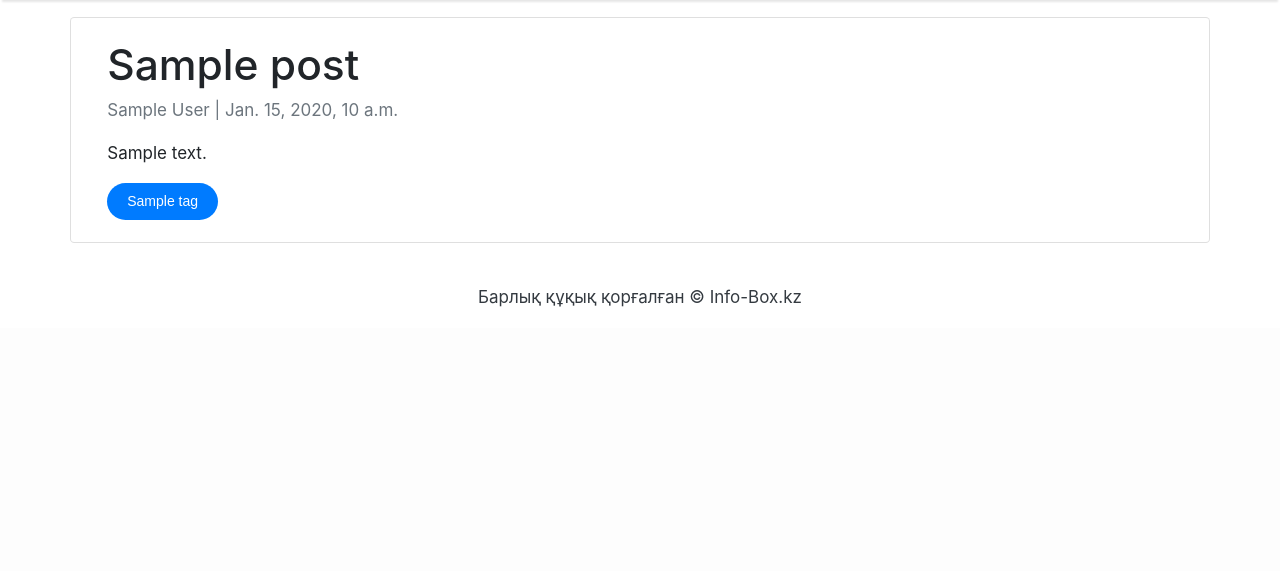
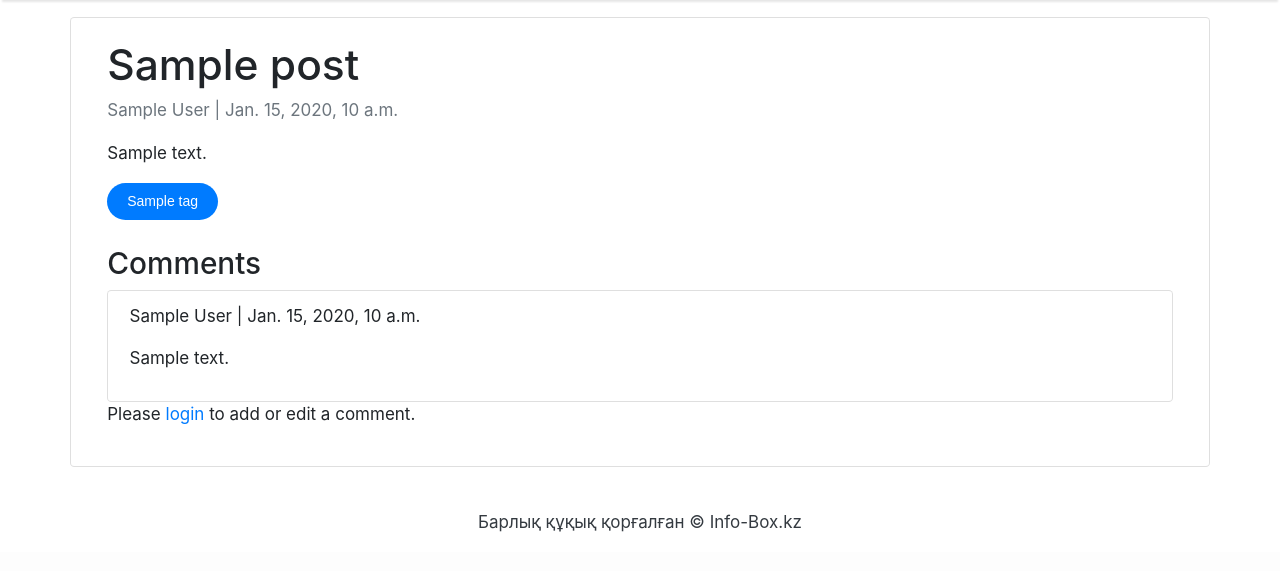
Before and after one commit to Qazaq159/blogapp, a Django app: a page that uses templates/post_detail.html in a window 1280 px wide. Shown: the part 60-631 px from the top of the page. Run offline with Django 4.2, Linux system fonts and the light colour scheme; tables that the repository leaves empty hold one stand-in row (values such as "Sample post"); some libraries are stand-ins or nearby versions.

Commit message:
Add views, templates for blog app (post CRUD, comment CRUD) and search in posts (#7)
Co-authored-by: _ <98646926+bobtoss@users.noreply.github.com>

```diff
--- a/blog/urls.py
+++ b/blog/urls.py
@@ -2,16 +2,18 @@ from django.conf import settings
 from django.conf.urls.static import static
 from django.urls import path, include
 from blog import views
-
+from blog.views import PostList, SearchListView, PostDetail, PostCreateOrUpdateView, post_delete, PostDetailView, delete_comment
 
 urlpatterns = [
-    path('', views.PostList.as_view(), name='home'),
-    path('search/', views.SearchListView.as_view(), name='search'),
-    path('<slug:slug>/', views.PostDetail.as_view(), name='post_detail'),
+    path('', PostList.as_view(), name='home'),
+    path('search/', SearchListView.as_view(), name='search'),
+    path('<slug:slug>/', PostDetailView.as_view(), name='post_detail'),  # Используем только PostDetailView
+    path('post/create/', PostCreateOrUpdateView.as_view(), name='post_create'),
+    path('post/<slug:slug>/edit/', PostCreateOrUpdateView.as_view(), name='post_edit'),
+    path('post/<slug:slug>/delete/', post_delete, name='post_delete'),
+    path('post/<slug:slug>/comment/<int:comment_id>/delete/', delete_comment, name='delete_comment'),
     path('summernote/', include('django_summernote.urls')),
-    path('about/', views.about, name='about'),
 ]
 
-
-# if settings.DEBUG:
-#     urlpatterns += static(settings.MEDIA_URL, document_root=settings.MEDIA_ROOT)
+if settings.DEBUG:
+    urlpatterns += static(settings.MEDIA_URL, document_root=settings.MEDIA_ROOT)
--- a/blog/views.py
+++ b/blog/views.py
@@ -1,7 +1,13 @@
-from django.views import generic
-from django.db.models import Q
-from blog.models import Post
-from django.shortcuts import render
+from django.views import generic, View
+from django.db.models import Q, Count, Case, When, IntegerField
+from django.shortcuts import render, get_object_or_404, redirect
+from django.contrib import messages
+from django.contrib.auth.mixins import LoginRequiredMixin
+from django.utils.text import slugify
+from rest_framework.authtoken.models import Token
+from .models import Post, Tag, Comment
+from django.contrib.auth.decorators import login_required
+from django.contrib.auth.models import User
 
 
 class PostList(generic.ListView):
@@ -21,13 +27,158 @@ class SearchListView(generic.ListView):
     def get_queryset(self):
         qs = super().get_queryset()
         query = self.request.GET.get('query', '')
+
         if query:
-            return qs.filter(
-                status=Post.STATUS_PUBLISH
-            ).filter(
-                Q(content__contains=query) | Q(title__contains=query)
+            # Фильтрация по статусу публикации
+            qs = qs.filter(status=Post.STATUS_PUBLISH).annotate(
+                # Аннотация для сортировки по приоритету совпадений
+                match_title=Count(Case(
+                    When(title__icontains=query, then=1),
+                    output_field=IntegerField()
+                )),
+                match_tags=Count(Case(
+                    When(tags__name__icontains=query, then=1),
+                    output_field=IntegerField()
+                )),
+                match_content=Count(Case(
+                    When(content__icontains=query, then=1),
+                    output_field=IntegerField()
+                ))
             )
-        return qs.filter(status=Post.STATUS_PUBLISH)
+
+            # Фильтрация с учетом всех условий
+            qs = qs.filter(
+                Q(title__icontains=query) |
+                Q(tags__name__icontains=query) |
+                Q(content__icontains=query)
+            ).distinct()
+
+            # Сортировка: сначала по совпадениям заголовков, затем по тегам, затем по содержимому
+            qs = qs.order_by('-match_title', '-match_tags', '-match_content')
+
+        # Если запрос пустой или результатов нет, перенаправляем на страницу со всеми постами
+        if not query or not qs.exists():
+            return redirect('/')  # Замените '/' на ваше имя URL для списка постов
+
+        return qs
+
+
+class PostCreateOrUpdateView(LoginRequiredMixin, View):
+    template_name = 'post_form.html'
+
+    def get(self, request, slug=None):
+        if slug:
+            post = get_object_or_404(Post, slug=slug)
+        else:
+            post = None
+
+        tags = Tag.objects.all()  # Получаем все теги
+        return render(request, self.template_name, {'post': post, 'tags': tags})
+
+    def post(self, request, slug=None):
+        # Извлечение токена из куки
+        token_key = request.COOKIES.get('auth_token')
+        user = None
+
+        if token_key:
+            try:
+                token = Token.objects.get(key=token_key)
+                user = token.user
+            except Token.DoesNotExist:
+                messages.error(request, "Invalid token.")
+                return redirect('login')  # Перенаправление на страницу входа
+
+        if slug:
+            post = get_object_or_404(Post, slug=slug)
+        else:
+            if user is None:
+                messages.error(request, "You must be logged in to create a post.")
+                return redirect('login')  # Перенаправление на страницу входа
+            post = Post(author=user)  # Указываем автора здесь
+
+        # Обновление полей поста
+        post.title = request.POST.get('title')
+        post.slug = slugify(post.title)
+        post.content = request.POST.get('content')
+        post.status = int(request.POST.get('status'))
+        post.save()
+
+        # Обновление тегов
+        selected_tags = request.POST.getlist('tags')
+        post.tags.set(selected_tags)
+
+        messages.success(request, f"Post {'updated' if slug else 'created'} successfully.")
+        return redirect('/')  # Переход на страницу со списком постов
+
+
+@login_required
+def post_delete(request, slug):
+    post = get_object_or_404(Post, slug=slug)
+    if post.author != request.user:
+        messages.error(request, "You do not have permission to delete this post.")
+        return redirect('post_detail', slug=slug)
+
+    if request.method == 'POST':
+        post.delete()
+        messages.success(request, "Post deleted successfully.")
+        return redirect('home')  # Замените 'home' на имя вашего URL для списка постов
+
+    return render(request, '/', {'post': post})
+
+
+class PostDetailView(View):
+    def get(self, request, slug):
+        post = get_object_or_404(Post, slug=slug)
+        comments = post.comments.all()  # Получаем все комментарии к посту
+        return render(request, 'post_detail.html', {'post': post, 'comments': comments})
+
+    def post(self, request, slug):
+        post = get_object_or_404(Post, slug=slug)
+
+        # Проверка на наличие авторизованного пользователя
+        if not request.user.is_authenticated:
+            messages.error(request, "You must be logged in to add or edit a comment.")
+            return redirect('post_detail', slug=slug)
+
+        # Получение данных из POST-запроса
+        content = request.POST.get('content')
+        comment_id = request.POST.get('comment_id')
+
+        if content:
+            if comment_id:
+                # Обновление существующего комментария
+                try:
+                    comment = Comment.objects.get(id=comment_id, post=post, author=request.user)
+                    comment.content = content
+                    comment.save()
+                    messages.success(request, "Your comment has been updated.")
+                except Comment.DoesNotExist:
+                    messages.error(request, "You do not have permission to edit this comment.")
+            else:
+                # Создание нового комментария
+                Comment.objects.create(
+                    content=content,
+                    post=post,
+                    author=request.user
+                )
+                messages.success(request, "Your comment has been added.")
+        else:
+            messages.error(request, "Comment content cannot be empty.")
+
+        return redirect('post_detail', slug=slug)
+
+
+def delete_comment(request, slug, comment_id):
+    post = get_object_or_404(Post, slug=slug)
+    comment = get_object_or_404(Comment, id=comment_id, post=post)
+
+    if request.user == comment.author:
+        comment.delete()
+        messages.success(request, "Comment deleted successfully.")
+    else:
+        messages.error(request, "You do not have permission to delete this comment.")
+
+    return redirect('post_detail', slug=slug)
 
 def about(request):
     return render(request, 'about.html')
--- a/templates/post_detail.html
+++ b/templates/post_detail.html
@@ -6,9 +6,9 @@
     <div class="row">
         <div class="col-md-12 card mb-4 mt-3 left top">
             <div class="card-body">
-                    <h1>{% block title %} {{ post.title }} {% endblock title %}</h1>
+                <h1>{{ post.title }}</h1>
                 <p class="text-muted">{{ post.author }} | {{ post.created_at }}</p>
-                    <p class="card-text">{{ object.content | safe }}</p>
+                <p class="card-text">{{ post.content | safe }}</p>
                 <div>
                     <ul class="tags-nav">
                         {% for tag in post.tags.all %}
@@ -16,10 +16,84 @@
                         {% endfor %}
                     </ul>
                 </div>
+
+                <!-- Условие для отображения кнопки "Delete" для поста -->
+                {% if user.is_authenticated and user == post.author %}
+                    <form method="post" action="{% url 'post_delete' post.slug %}" style="display:inline;">
+                        {% csrf_token %}
+                        <button type="submit" class="btn btn-danger">Delete Post</button>
+                    </form>
+                {% endif %}
+
+                <!-- Секция комментариев -->
+                <div class="comments-section mt-4">
+                    <h3>Comments</h3>
+                    <ul class="list-group">
+                        {% for comment in post.comments.all %}
+                            <li class="list-group-item">
+                                <p>{{ comment.author }} | {{ comment.created_at }}</p>
+                                <p>{{ comment.content }}</p>
+
+                                {% if user.is_authenticated and user == comment.author %}
+                                    <button
+                                        type="button"
+                                        class="btn btn-sm btn-secondary edit-comment-btn"
+                                        data-comment-id="{{ comment.id }}"
+                                        data-content="{{ comment.content }}"
+                                    >
+                                        Edit
+                                    </button>
+                                    <!-- Кнопка удаления комментария -->
+                                    <form method="post" action="{% url 'delete_comment' post.slug comment.id %}" style="display:inline;">
+                                        {% csrf_token %}
+                                        <button type="submit" class="btn btn-sm btn-danger delete-comment-btn">Delete</button>
+                                    </form>
+                                {% endif %}
+                            </li>
+                        {% empty %}
+                            <li class="list-group-item">No comments yet.</li>
+                        {% endfor %}
+                    </ul>
+
+                    <!-- Форма для добавления/редактирования комментария -->
+                    {% if user.is_authenticated %}
+                        <form method="post" action="{% url 'post_detail' post.slug %}">
+                            {% csrf_token %}
+                            <input type="hidden" name="comment_id" value="" id="comment-id"> <!-- Поле для хранения ID комментария -->
+                            <textarea name="content" class="form-control mb-2" rows="3" placeholder="Write your comment..." id="comment-content"></textarea>
+                            <button type="submit" class="btn btn-primary">Submit Comment</button>
+                        </form>
+                    {% else %}
+                        <p>Please <a href="{% url 'login' %}">login</a> to add or edit a comment.</p>
+                    {% endif %}
                 </div>
             </div>
-{#        {% block sidebar %} {% include "sidebar.html" %} {% endblock sidebar %}#}
+        </div>
     </div>
 </div>
 
+<!-- JavaScript для заполнения формы при редактировании комментария -->
+<script>
+    document.querySelectorAll('.edit-comment-btn').forEach(button => {
+        button.addEventListener('click', function() {
+            const commentId = this.dataset.commentId;
+            const content = this.dataset.content;
+
+            // Заполняем форму для редактирования
+            document.getElementById('comment-id').value = commentId;
+            document.getElementById('comment-content').value = content;
+            document.getElementById('comment-content').focus(); // Фокус на поле редактирования
+        });
+    });
+
+    // Удаление комментария с подтверждением
+    document.querySelectorAll('.delete-comment-btn').forEach(button => {
+        button.addEventListener('click', function(event) {
+            if (!confirm("Are you sure you want to delete this comment?")) {
+                event.preventDefault(); // Отменяем отправку формы
+            }
+        });
+    });
+</script>
+
 {% endblock content %}
```
Also changed, not shown: templates/post_form.html (added, +59 -0 lines), user/views.py (+7 -11 lines), user/forms.py (line endings or trailing spaces). Lines whose indentation alone changed are shown as unchanged.
